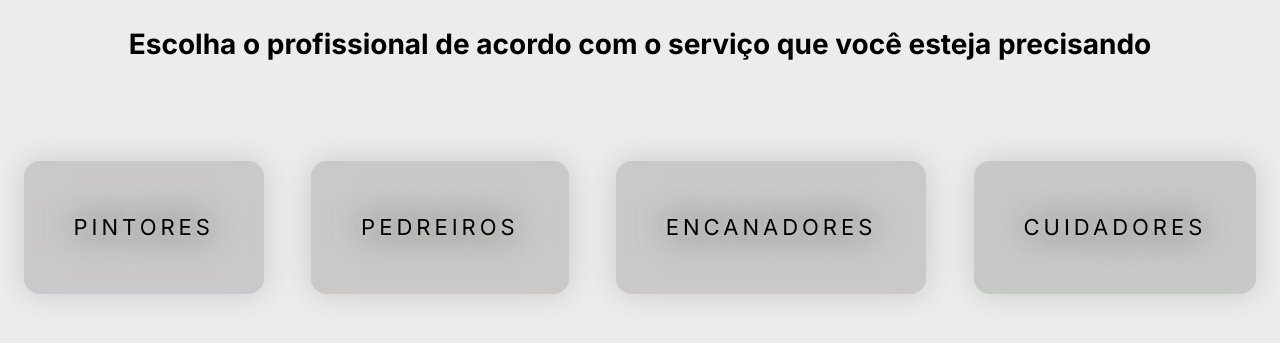
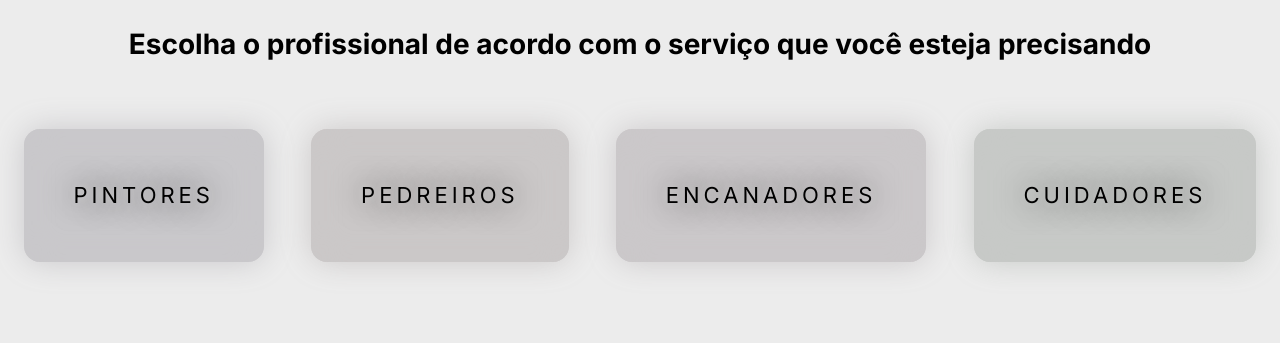
Before and after one commit to projeto-integrador-DS/sis_dispoService_Back, a Flask app: template templates/clientes/escolha_servicos.html in a window 1280 px wide. Shown: the part 457-800 px from the top of the page. Run offline with Flask 3, Linux system fonts and the light colour scheme; the template is opened without the code that fills it, so the values that code supplies are empty.

Commit message:
melhorando tela escolha-servico

```diff
--- a/form_db.py
+++ b/form_db.py
@@ -249,4 +249,4 @@ def oferece_ficticio():
     for id in profissionais:
         print(id[0], servicos[0][0])
 
-oferece_ficticio()
+#oferece_ficticio()
--- a/static/css/estilosCli/estilo_servicos.css
+++ b/static/css/estilosCli/estilo_servicos.css
@@ -44,7 +44,7 @@ body {
 }
 
 .pai__container__serv {
-    padding-top: 5em;
+    padding-top: 3em;
     display: flex;
     justify-content: space-around;
 }
```
Also changed, not shown: goservice.db.
